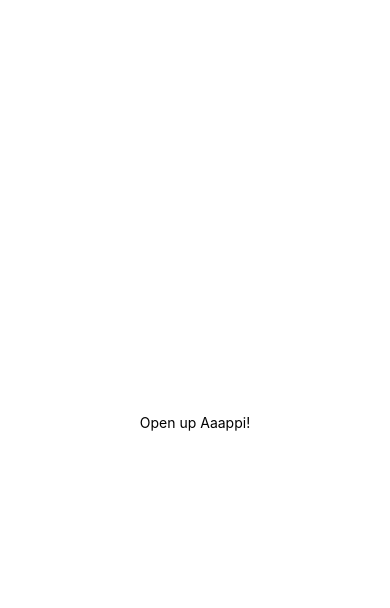
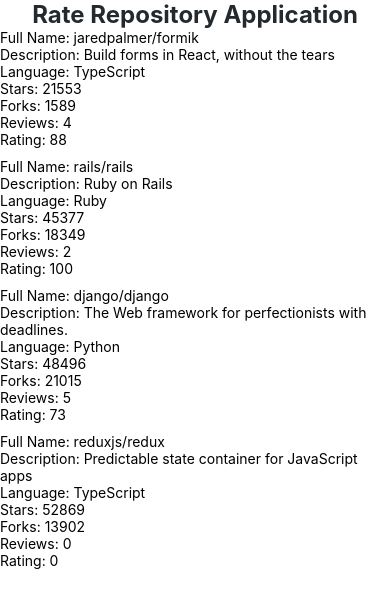
Before and after one commit to OH-BugHit/RateApp, a React Native app: screen / in a window 390 px wide. Shown: the top 608 px of the page. Built offline with nearby package versions, Linux system fonts and the light colour scheme.

Commit message:
ennen 10.4

```diff
--- a/App.js
+++ b/App.js
@@ -1,20 +1,7 @@
-import { StatusBar } from "expo-status-bar";
-import { StyleSheet, Text, View } from "react-native";
+import Main from "./src/components/Main";
 
-export default function App() {
-  return (
-    <View style={styles.container}>
-      <Text>Open up Aaappi!</Text>
-      <StatusBar style="auto" />
-    </View>
-  );
-}
+const App = () => {
+  return <Main />;
+};
 
-const styles = StyleSheet.create({
-  container: {
-    flex: 1,
-    backgroundColor: "#fff",
-    alignItems: "center",
-    justifyContent: "center",
-  },
-});
+export default App;
--- /dev/null
+++ b/src/components/Main.jsx
@@ -0,0 +1,25 @@
+import Constants from "expo-constants";
+import { StyleSheet, View } from "react-native";
+import RepositoryList from "./RepositoryList";
+import Text from "./Text";
+
+const styles = StyleSheet.create({
+  container: {
+    marginTop: Constants.statusBarHeight,
+    flexGrow: 1,
+    flexShrink: 1,
+  },
+});
+
+const Main = () => {
+  return (
+    <View style={styles.container}>
+      <Text fontWeight="bold" fontSize="heading" textAlign="center">
+        Rate Repository Application
+      </Text>
+      <RepositoryList />
+    </View>
+  );
+};
+
+export default Main;
--- /dev/null
+++ b/src/components/RepositoryItem.jsx
@@ -0,0 +1,17 @@
+import { View, Text } from "react-native";
+
+const RepositoryItem = ({ props }) => {
+  return (
+    <View>
+      <Text>Full Name: {props.fullName} </Text>
+      <Text>Description: {props.description} </Text>
+      <Text>Language: {props.language} </Text>
+      <Text>Stars: {props.stargazersCount} </Text>
+      <Text>Forks: {props.forksCount} </Text>
+      <Text>Reviews: {props.reviewCount} </Text>
+      <Text>Rating: {props.ratingAverage} </Text>
+    </View>
+  );
+};
+
+export default RepositoryItem;
--- /dev/null
+++ b/src/components/RepositoryList.jsx
@@ -0,0 +1,70 @@
+import { FlatList, View, StyleSheet } from "react-native";
+import RepositoryItem from "./RepositoryItem";
+
+const styles = StyleSheet.create({
+  separator: {
+    height: 10,
+  },
+});
+
+const repositories = [
+  {
+    id: "jaredpalmer.formik",
+    fullName: "jaredpalmer/formik",
+    description: "Build forms in React, without the tears",
+    language: "TypeScript",
+    forksCount: 1589,
+    stargazersCount: 21553,
+    ratingAverage: 88,
+    reviewCount: 4,
+    ownerAvatarUrl: "https://avatars2.githubusercontent.com/u/4060187?v=4",
+  },
+  {
+    id: "rails.rails",
+    fullName: "rails/rails",
+    description: "Ruby on Rails",
+    language: "Ruby",
+    forksCount: 18349,
+    stargazersCount: 45377,
+    ratingAverage: 100,
+    reviewCount: 2,
+    ownerAvatarUrl: "https://avatars1.githubusercontent.com/u/4223?v=4",
+  },
+  {
+    id: "django.django",
+    fullName: "django/django",
+    description: "The Web framework for perfectionists with deadlines.",
+    language: "Python",
+    forksCount: 21015,
+    stargazersCount: 48496,
+    ratingAverage: 73,
+    reviewCount: 5,
+    ownerAvatarUrl: "https://avatars2.githubusercontent.com/u/27804?v=4",
+  },
+  {
+    id: "reduxjs.redux",
+    fullName: "reduxjs/redux",
+    description: "Predictable state container for JavaScript apps",
+    language: "TypeScript",
+    forksCount: 13902,
+    stargazersCount: 52869,
+    ratingAverage: 0,
+    reviewCount: 0,
+    ownerAvatarUrl: "https://avatars3.githubusercontent.com/u/13142323?v=4",
+  },
+];
+
+const ItemSeparator = () => <View style={styles.separator} />;
+
+const RepositoryList = () => {
+  return (
+    <FlatList
+      data={repositories}
+      ItemSeparatorComponent={ItemSeparator}
+      renderItem={({ item }) => <RepositoryItem props={item} />}
+      keyExtractor={(item) => item.id}
+    />
+  );
+};
+
+export default RepositoryList;
--- /dev/null
+++ b/src/components/Text.jsx
@@ -0,0 +1,47 @@
+import { Text as NativeText, StyleSheet } from "react-native";
+
+import theme from "../theme";
+
+const styles = StyleSheet.create({
+  text: {
+    color: theme.colors.textPrimary,
+    fontSize: theme.fontSizes.body,
+    fontFamily: theme.fonts.main,
+    fontWeight: theme.fontWeights.normal,
+  },
+  colorTextSecondary: {
+    color: theme.colors.textSecondary,
+  },
+  colorPrimary: {
+    color: theme.colors.primary,
+  },
+  fontSizeSubheading: {
+    fontSize: theme.fontSizes.subheading,
+  },
+  fontSizeHeading: {
+    fontSize: theme.fontSizes.heading,
+  },
+  fontWeightBold: {
+    fontWeight: theme.fontWeights.bold,
+  },
+  textAlingCenter: {
+    textAlign: theme.textAling.center,
+  },
+});
+
+const Text = ({ color, fontSize, fontWeight, style, textAlign, ...props }) => {
+  const textStyle = [
+    styles.text,
+    color === "textSecondary" && styles.colorTextSecondary,
+    color === "primary" && styles.colorPrimary,
+    fontSize === "subheading" && styles.fontSizeSubheading,
+    fontSize === "heading" && styles.fontSizeHeading,
+    fontWeight === "bold" && styles.fontWeightBold,
+    textAlign === "center" && styles.textAlingCenter,
+    style,
+  ];
+
+  return <NativeText style={textStyle} {...props} />;
+};
+
+export default Text;
--- /dev/null
+++ b/src/theme.js
@@ -0,0 +1,24 @@
+const theme = {
+  colors: {
+    textPrimary: "#24292e",
+    textSecondary: "#586069",
+    primary: "#0366d6",
+  },
+  fontSizes: {
+    body: 14,
+    subheading: 16,
+    heading: 24,
+  },
+  fonts: {
+    main: "System",
+  },
+  fontWeights: {
+    normal: "400",
+    bold: "700",
+  },
+  textAling: {
+    center: "center",
+  },
+};
+
+export default theme;
```
